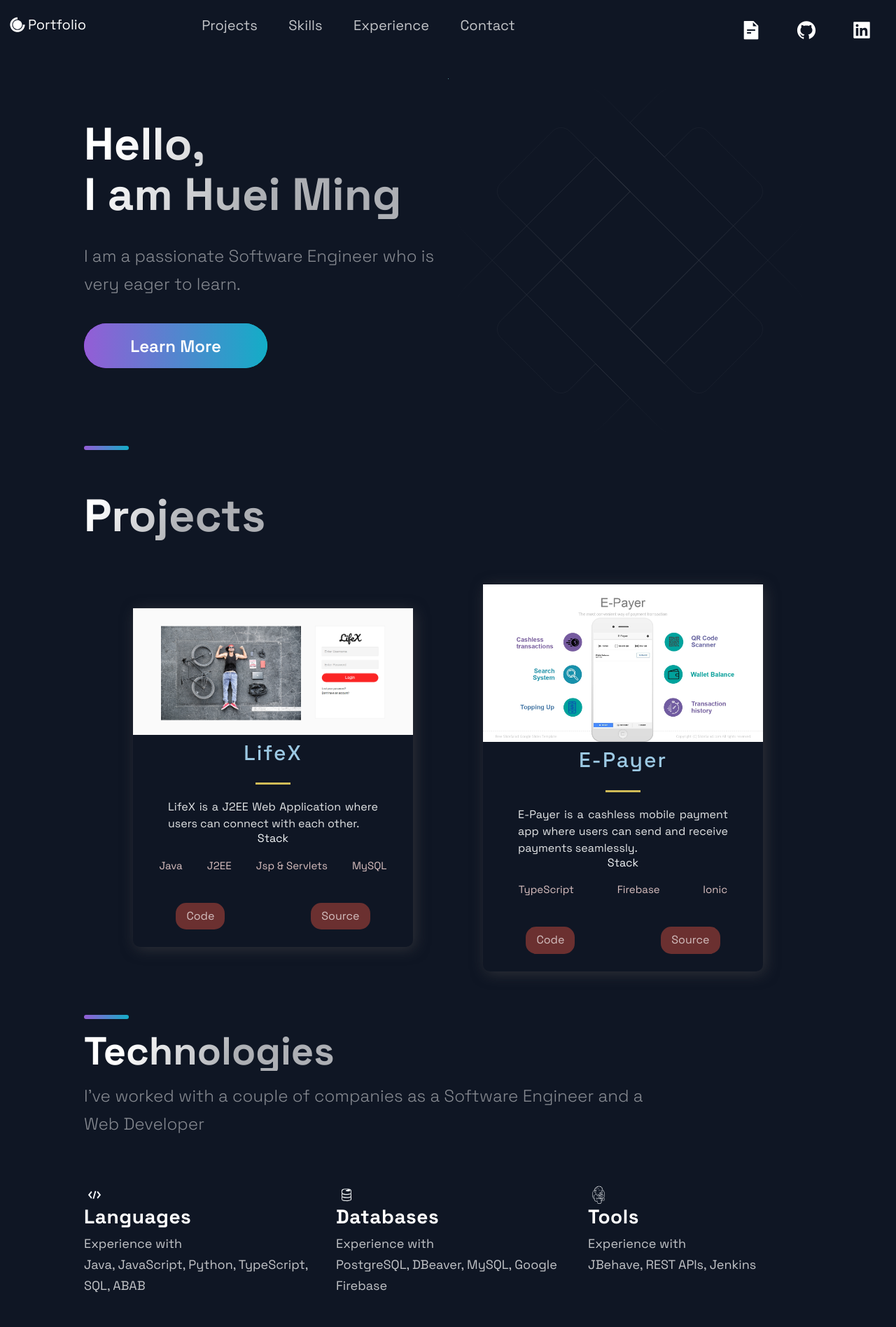
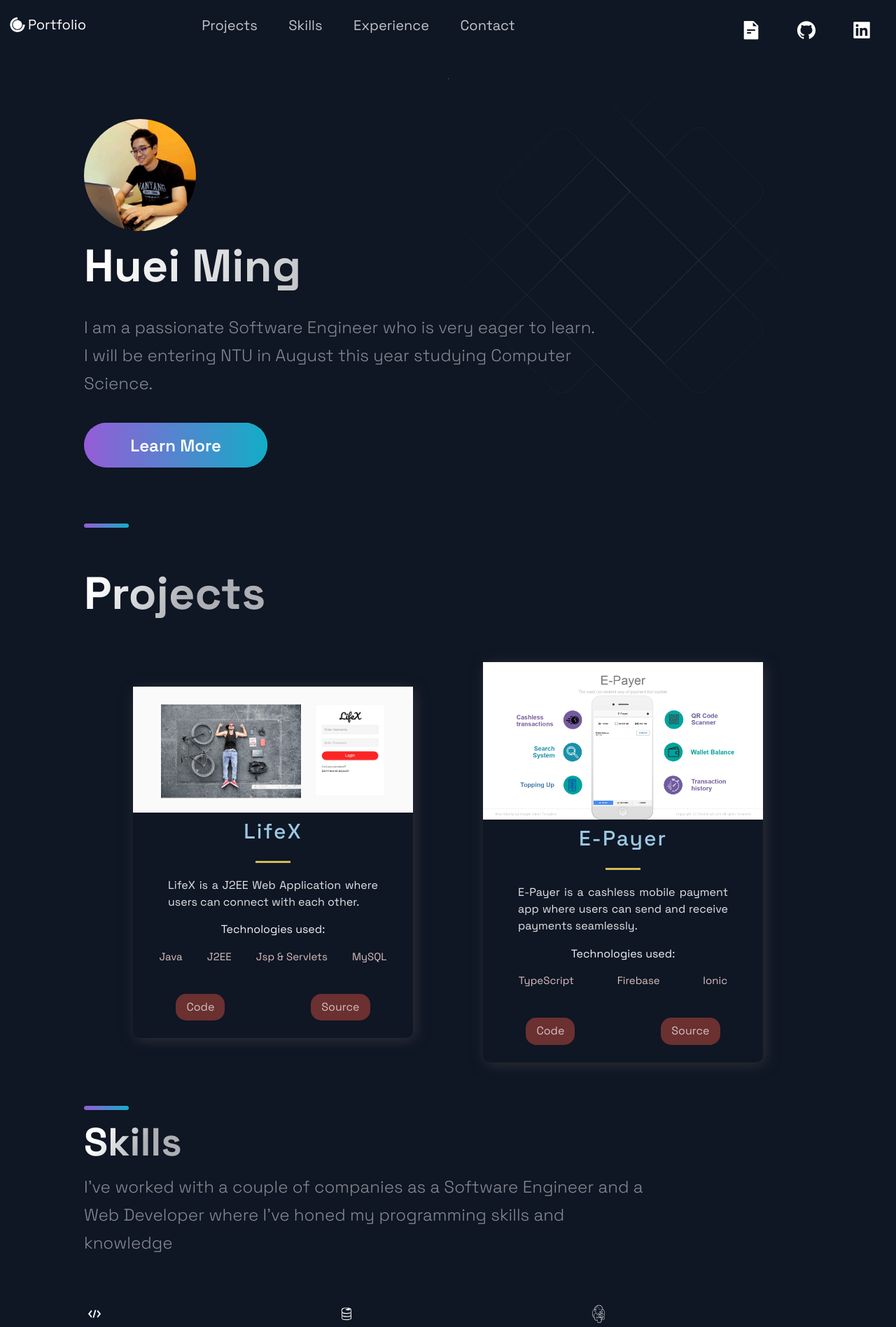
Before and after one commit to hueiiming/Portfolio-Website, a Next.js app: page / in a window 1280 px wide. Shown: the top 1896 px of the page at 70% size. Built offline with nearby package versions, Linux system fonts and the light colour scheme.

Commit message:
Updated website
Updated and hosted website

```diff
--- a/src/components/BackToTop/BackToTopButton.js
+++ b/src/components/BackToTop/BackToTopButton.js
@@ -1,4 +1,5 @@
 import React from 'react';
+import Link from 'next/link';
 import {useEffect,  useState} from 'react';
 import { FontAwesomeIcon } from '@fortawesome/react-fontawesome'
 import { faChevronUp } from '@fortawesome/free-solid-svg-icons'
@@ -30,7 +31,9 @@ function BackToTopButton() {
         {backToTopButton && (
             <Tooltip title={<h1>Back to top</h1>} placement="left">
                 <ButtonTop onClick = {scrollUp}>
-                    <FontAwesomeIcon icon={faChevronUp} color='#FFF' size="5x" />
+                    <Link href="/">
+                        <FontAwesomeIcon icon={faChevronUp} color='#FFF' size="5x" />
+                    </Link>
                 </ButtonTop>
             </Tooltip>
         )}
--- a/src/components/Footer/Footer.js
+++ b/src/components/Footer/Footer.js
@@ -1,7 +1,7 @@
 import React from 'react';
 import { AiFillFileText, AiFillGithub, AiFillLinkedin } from 'react-icons/ai';
 import { Tooltip } from '@material-ui/core';
-import { Section, SectionDivider, SectionText, SectionTitle } from '../../styles/GlobalComponents';
+import { Section, SectionDivider, SectionTitle } from '../../styles/GlobalComponents';
 
 import { SocialIcons } from '../Header/HeaderStyles';
 import { CompanyContainer, FooterWrapper, LinkColumn, LinkItem, LinkItemA, LinkList, LinkTitle, Slogan, SocialContainer, SocialIconsContainer } from './FooterStyles';
--- a/src/components/Header/Header.js
+++ b/src/components/Header/Header.js
@@ -1,10 +1,9 @@
 import Link from 'next/link';
 import React from 'react';
-import { AiFillCrown, AiFillFile, AiFillFilePdf, AiFillFileText, AiFillGithub, AiFillIdcard, AiFillInstagram, AiFillLinkedin, AiFillProfile } from 'react-icons/ai';
+import { AiFillFileText, AiFillGithub, AiFillLinkedin } from 'react-icons/ai';
 import { DiCssdeck } from 'react-icons/di';
 import { Tooltip } from '@material-ui/core';
 import { Container, Div1, Div2, Div3, NavLink, SocialIcons, Span } from './HeaderStyles';
-import { ImgResume } from '../../styles/GlobalComponents';
 
 const Header = () =>  (
   <Container>
@@ -22,12 +21,12 @@ const Header = () =>  (
         </Link>
       </li>
       <li>
-        <Link href="#tech">
+        <Link href="#skills">
           <NavLink>Skills</NavLink>
         </Link>
       </li>
       <li>
-        <Link href="#work">
+        <Link href="#exp">
           <NavLink>Experience</NavLink>
         </Link>
       </li>
@@ -46,12 +45,12 @@ const Header = () =>  (
       </Tooltip>
       <Tooltip title={<h1>Github</h1>}>
         <SocialIcons href="https://github.com/hueiiming/" target="_blank">
-          <AiFillGithub size="3rem" />
+          <AiFillGithub style={{cursor: "pointer"}} size="3rem" />
         </SocialIcons>
       </Tooltip>
       <Tooltip title={<h1>LinkedIn</h1>}>
         <SocialIcons href="https://www.linkedin.com/in/lim-huei-ming/" target="_blank">
-          <AiFillLinkedin size="3rem" />
+          <AiFillLinkedin style={{cursor: "pointer"}} size="3rem" />
         </SocialIcons>
       </Tooltip>
     </Div3>
--- a/src/components/Header/HeaderStyles.js
+++ b/src/components/Header/HeaderStyles.js
@@ -124,6 +124,5 @@ border-radius: 50px;
     background-color: #212d45;
     transform: scale(1.2);
     cursor: pointer;
-
   }
 `
--- a/src/components/Hero/Hero.js
+++ b/src/components/Hero/Hero.js
@@ -2,19 +2,20 @@ import React from 'react';
 
 import { Section, SectionText, SectionTitle } from '../../styles/GlobalComponents';
 import Button from '../../styles/GlobalComponents/Button';
-import { LeftSection } from './HeroStyles';
+import { LeftSection, Img } from './HeroStyles';
 
 const Hero = () => (
   <Section row nopadding>
     <LeftSection>
       <SectionTitle main center>
-        Hello, <br />
-        I am Huei Ming
+        <Img src="/images/linkedin.png" />
+        <br />
+        Huei Ming
       </SectionTitle>
       <SectionText>
-        I am a passionate Software Engineer who is very eager to learn.
+        I am a passionate Software Engineer who is very eager to learn. <br  /> I will be entering NTU in August this year studying Computer Science.
       </SectionText>
-      <Button onClick={() => window.location = 'limhueiming2016@gmail.com'}>Learn More</Button>
+      <Button onClick={() => window.open('https://www.linkedin.com/in/lim-huei-ming/')}>Learn More</Button>
     </LeftSection>
   </Section>
 );
--- a/src/components/Hero/HeroStyles.js
+++ b/src/components/Hero/HeroStyles.js
@@ -17,3 +17,10 @@ export const LeftSection = styled.div`
     margin: 0 auto;
   }
 `;
+
+export const Img = styled.img`
+  width: 20%;
+  object-fit: cover;
+  overflow: hidden;
+  border-radius: 50%;
+`;
--- a/src/components/Projects/Projects.js
+++ b/src/components/Projects/Projects.js
@@ -28,8 +28,9 @@ const Projects = () => (
               <Hr />
             </TitleContent>
             <CardInfo>{description}</CardInfo>
+            <br />
             <div>
-              <TitleContent>Stack</TitleContent>
+              <TitleContent>Technologies used:</TitleContent>
               <TagList>
                 {tags.map((tag, i) => (
                 <Tag key={i}>{tag}</Tag>
--- a/src/components/Technologies/Technologies.js
+++ b/src/components/Technologies/Technologies.js
@@ -1,16 +1,15 @@
-import { DialogActions } from '@material-ui/core';
 import React from 'react';
-import { DiBackbone, DiBrackets, DiCode, DiFirebase, DiJenkins, DiMootools, DiReact, DiTechcrunch, DiZend } from 'react-icons/di';
+import { DiCode, DiFirebase, DiJenkins } from 'react-icons/di';
 import { Section, SectionDivider, SectionText, SectionTitle } from '../../styles/GlobalComponents';
 import { List, ListContainer, ListItem, ListParagraph, ListTitle } from './TechnologiesStyles';
 
 const Technologies = () =>  (
-  <Section id="tech">
+  <Section id="skills">
     <SectionDivider />
     <br />
-    <SectionTitle>Technologies</SectionTitle>
+    <SectionTitle>Skills</SectionTitle>
     <SectionText>
-      I've worked with a couple of companies as a Software Engineer and a Web Developer
+      I've worked with a couple of companies as a Software Engineer and a Web Developer where I've honed my programming skills and knowledge
     </SectionText>
     <List>
       <ListItem>
--- a/src/components/TimeLine/TimeLine.js
+++ b/src/components/TimeLine/TimeLine.js
@@ -43,7 +43,7 @@ const Timeline = () => {
   }, []);
 
   return (
-    <Section id="work">
+    <Section id="exp">
       <SectionDivider />
       <br />
       <SectionTitle>Experience</SectionTitle>
--- a/src/pages/index.js
+++ b/src/pages/index.js
@@ -11,6 +11,7 @@ import { Section } from '../styles/GlobalComponents';
 const Home = () => {
   return (
     <Layout>
+      <title>Huei Ming's Portfolio</title>
       <Section grid>
         <Hero />
          <BgAnimation />
--- a/src/styles/globals.js
+++ b/src/styles/globals.js
@@ -9,6 +9,11 @@ const GlobalStyles = createGlobalStyle`
     margin: 0;
     padding: 0;
   }
+
+  p {
+    cursor: auto;
+  }
+
   html {
     font-size: 62.5%;
     scroll-behavior: smooth;
```
Also changed, not shown: public/images/linkedin.png (added).
